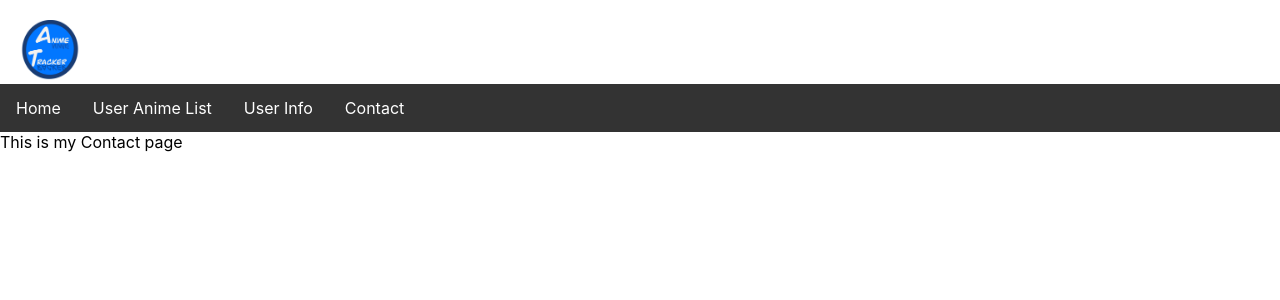
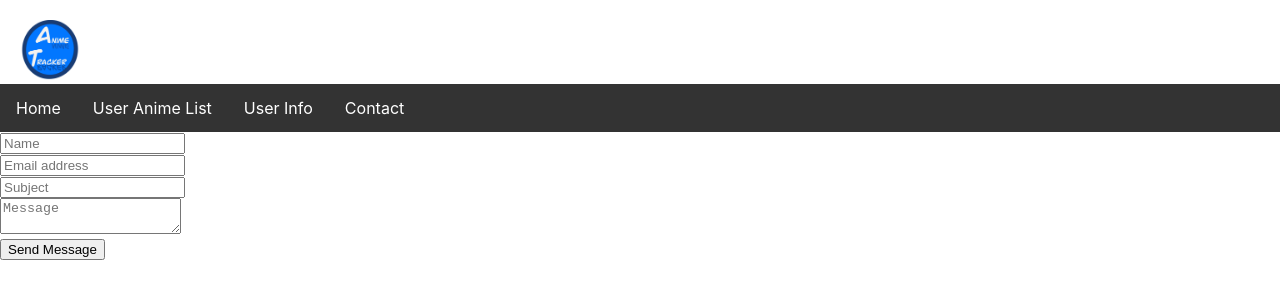
Before and after one commit to dolivas644/AnimeTracker, a React (Create React App) app in the folder client/: page /Contact in a window 1280 px wide. Shown: the top 300 px of the page. Built offline with nearby package versions, Linux system fonts and the light colour scheme.

Commit message:
Working contact form

```diff
--- a/client/package.json
+++ b/client/package.json
@@ -6,8 +6,11 @@
     "@testing-library/jest-dom": "^5.16.5",
     "@testing-library/react": "^13.4.0",
     "@testing-library/user-event": "^13.5.0",
+    "emailjs-com": "^3.2.0",
+    "env-cmd": "^10.1.0",
     "react": "^18.2.0",
     "react-dom": "^18.2.0",
+    "react-dotenv": "^0.1.3",
     "react-router-dom": "^6.4.2",
     "react-scripts": "5.0.1",
     "web-vitals": "^2.1.4"
@@ -35,5 +38,8 @@
       "last 1 firefox version",
       "last 1 safari version"
     ]
+  },
+  "devDependencies": {
+    "dotenv-webpack": "^8.0.1"
   }
 }
--- a/client/src/components/ContactPage/Contact.js
+++ b/client/src/components/ContactPage/Contact.js
@@ -1,18 +1,53 @@
-import React from "react";
+import React, { useRef } from 'react';
+import emailjs from 'emailjs-com';
 
-function Contact() {
+export default function Contact() {
+    function sendEmail(e) {
+        e.preventDefault();
+
+        emailjs.sendForm('service_8ywc1rk', 'template_ka7ilwm', e.target, 'lqwVfpz-rZFrSOO8B')
+            .then((result) => {
+                console.log(result.text);
+            }, (error) => {
+                console.log(error.text);
+            });
+        e.target.reset();
+    }
     return (
-        <>
-            <div className="Header">
-                <header className="App-header">
-                This is my Contact page
-                </header>
+        <div>
+            <div className='container'>
+                <form onSubmit={sendEmail}>
+                    <div className='col-8 form-group mx-auto'>
+                        <input type="text"
+                            className='form-control'
+                            placeholder='Name'
+                            name='name' />
+</div>
+                        <div className='col-8 form-group pt-2 mx-auto'>
+                            <input type="email"
+                                className='form-control'
+                                placeholder='Email address'
+                                name='email' />
+                        </div>
 
+                        <div className='col-8 form-group pt-2 mx-auto'>
+                            <input type="text"
+                                className='form-control'
+                                placeholder='Subject'
+                                name='subject' />
+                        </div>
+
+                        <div className='col-8 form-group pt-2 mx-auto'>
+                            <textarea type="text"
+                                className='form-control'
+                                placeholder='Message'
+                                name='message'></textarea>
+                        </div>
+                        <div className='col-8 pt-3 mx-auto'>
+                            <input type="submit" className='btn btn-info' value='Send Message'></input>
+                        </div>
+                </form>
             </div>
-
-        </>
-
-    );
-}
-
-export default Contact;
+        </div>
+    )
+};
```
Also changed, not shown: client/src/components/Nav/Nav.css (+11 -8 lines), 2 other files (tests, documents, lock files or other folders).
